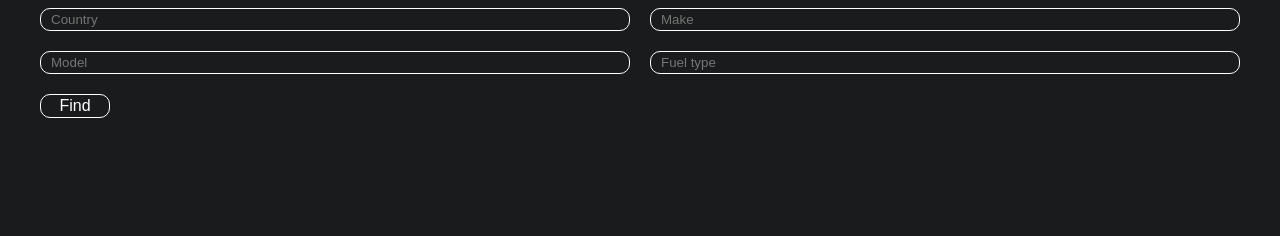
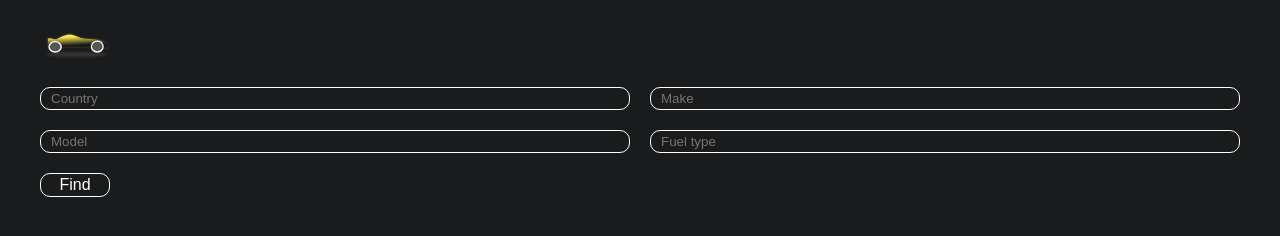
Before and after one commit to daniyani/car-finder, a website with bundled scripts: page index.html in a window 1280 px wide. Built offline with nearby package versions, Linux system fonts and the light colour scheme; what on-change would draw is missing.

Commit message:
add header

```diff
--- /dev/null
+++ b/src/components/header/header.ts
@@ -0,0 +1,16 @@
+import { MainState } from "../../../types/app";
+import { DivComponent } from "../../common/divComponent";
+
+export class Header extends DivComponent {
+  constructor() {
+    super();
+  }
+
+  render() {
+    this.el.classList.add("header");
+    this.el.innerHTML = `
+    <img src="/static/car-logo.svg" class="header-logo"/>
+    `;
+    return this.el;
+  }
+}
--- a/src/views/main/main.ts
+++ b/src/views/main/main.ts
@@ -3,6 +3,7 @@ import { AbstractView } from "../../common/view";
 import onChange from "on-change";
 import queryString from "query-string";
 import { Filters as FiltersComponent } from "../../components/filters/filters";
+import { Header } from "../../components/header/header";
 
 export class MainView extends AbstractView implements IView {
   protected mainState: MainState = {
@@ -42,10 +43,16 @@ export class MainView extends AbstractView implements IView {
     console.log("destroy");
   }
 
+  renderHeader(): void {
+    const header = new Header().render();
+    this.app.prepend(header);
+  }
+
   render(): void {
     const main = document.createElement("div");
     main.classList.add("main");
     main.append(new FiltersComponent(this.mainState).render());
+    this.renderHeader();
     this.app.append(main);
   }
 }
--- a/static/global.css
+++ b/static/global.css
@@ -9,6 +9,10 @@ body {
 #root {
     max-width: 1200px;
     margin: 0 auto;
+}
+
+.header-logo {
+    width: 75px;
 }
 
 .filter-elems {
```
